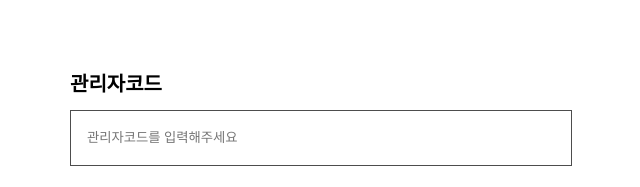
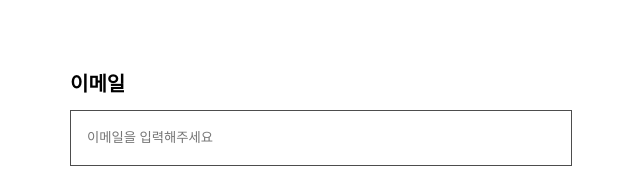
Before and after one commit to BSSM-Musinsap/F-E, a React (Vite) app: page /admin/login in a window 1280 px wide. Shown: the part 170-357 px from the top of the page, without its empty margins (319-959 px from the left). Built offline with nearby package versions, Linux system fonts and the light colour scheme; a web font is replaced by a local one.

Commit message:
edit: admin login input name

```diff
--- a/src/Route.jsx
+++ b/src/Route.jsx
@@ -22,7 +22,7 @@ function Router() {
                                         />} />
                 <Route path="/login" element={<Login />} />
                 <Route path="/signup" element={<Signup />} />
-                <Route path="admin/login" element={<AdminLogin />} />
+                <Route path="/admin/login" element={<AdminLogin />} />
             </Routes>
         </BrowserRouter>
     );
--- a/src/pages/admin/login/AdminLogin.jsx
+++ b/src/pages/admin/login/AdminLogin.jsx
@@ -15,8 +15,8 @@ const AdminLogin = () => {
 
                 <section className={"inputs"}>
                     <div className={"login-input"}>
-                        <p>관리자코드</p>
-                        <Input type={"text"} text={"관리자코드를 입력해주세요"} class={"login"}/>
+                        <p>이메일</p>
+                        <Input type={"text"} text={"이메일을 입력해주세요"} class={"login"}/>
                     </div>
 
                     <div className={"login-input"}>
```
